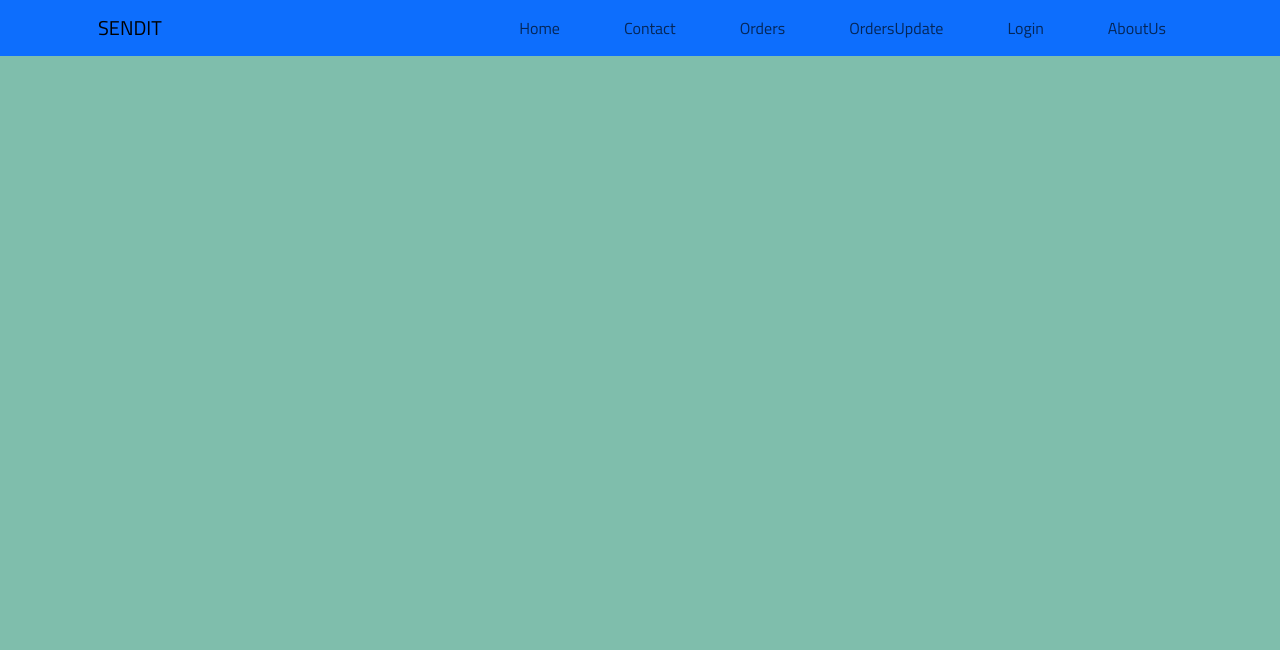
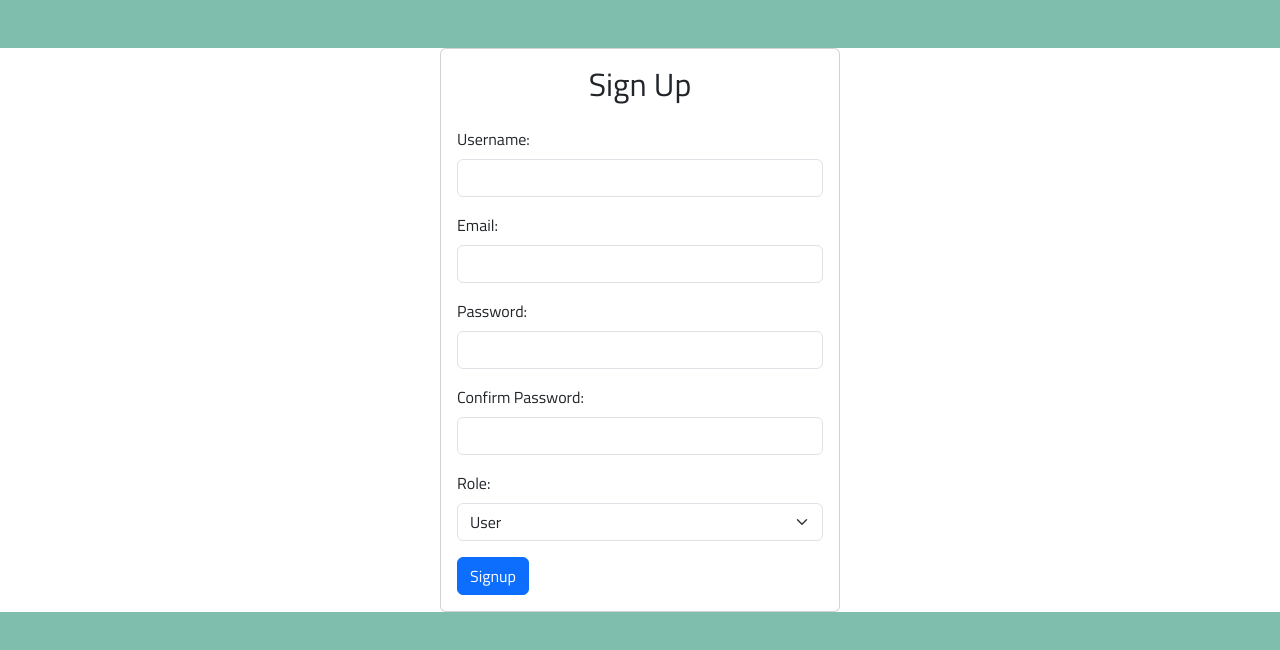
Before and after one commit to BROGRAMMER025/finalsproject, a React (Create React App) app: page /signup in a window 1280 px wide. Shown: the top 650 px of the page. Built offline with nearby package versions, Linux system fonts and the light colour scheme.

Commit message:
modified user dashboard

```diff
--- a/src/Components/App.js
+++ b/src/Components/App.js
@@ -1,26 +1,38 @@
-import React from 'react';
-import { BrowserRouter as Router, Route, Routes, useLocation } from 'react-router-dom';
+import React, { useState } from 'react';
+import { BrowserRouter as Router, Route, Routes } from 'react-router-dom';
 import 'bootstrap/dist/css/bootstrap.min.css';
 import 'bootstrap-icons/font/bootstrap-icons.css';
 import ContactForm from './ContactForm';
 import NavBar from './NavBar';
 import Home from './Home';
-import Login from './Login';
 import Orders from './Orders';
 import OrdersUpdate from './OrdersUpdate';
 import AboutUs from './AboutUs';
+import SignupForm from './SignupForm';
+import LandingPage from  './LandingPage';
+import LoginForm from './LoginForm';
 
 function App() {
+  const [isLoggedIn, setIsLoggedIn] = useState(false); // State for tracking authentication status
+
   return (
     <Router>
-      <NavBar />
       <Routes>
-        <Route path="/" element={<Home />} /> {/* Define Home route */}
-        <Route path="/contact" element={<ContactForm />} /> {/* Define Contact route */}
-        <Route path="/login" element={<Login />} />
-        <Route path="/orders" element={<Orders />} />
-        <Route path="/ordersupdate" element={<OrdersUpdate />} />
-        <Route path="/aboutus" element={<AboutUs />} />
+        <Route path="/" element={<LandingPage setIsLoggedIn={setIsLoggedIn} />} />
+        <Route path="/login" element={<LoginForm setIsLoggedIn={setIsLoggedIn} />} />
+        <Route path="/signup"  element={<SignupForm setIsLoggedIn={setIsLoggedIn} />} />
+        {/* Protected routes - only accessible when logged in */}
+        {isLoggedIn && (
+          <>
+
+            <Route path="/contact" element={<ContactForm />} />
+            <Route path="/navbar" element={<NavBar />} />
+            <Route path="/home" element={<Home />} />
+            <Route path="/orders" element={<Orders />} />
+            <Route path="/ordersupdate" element={<OrdersUpdate />} />
+            <Route path="/aboutus" element={<AboutUs />} />
+          </>
+        )}
       </Routes>
     </Router>
   );
--- a/src/Components/LandingPage.js
+++ b/src/Components/LandingPage.js
@@ -1,26 +1,48 @@
 import React from 'react';
 import { Link } from 'react-router-dom';
-import '/node_modules/bootstrap/dist/css/bootstrap.min.css';
-import backgroundImage from '../images/julius-drost-hUeTXNIzvlc-unsplash.jpg';
 
-const LandingPage = () => {
+const LandingPage = ({ setIsLoggedIn }) => {
   return (
-    <div className="container-fluid position-relative p-0" style={{ backgroundImage: `url(${backgroundImage})`, backgroundSize: 'cover', backgroundPosition: 'center', opacity: '1.0' }}>
-
-      <div className="home-container position-relative w-100 min-vh-100 d-flex align-items-center justify-content-center" style={{ flexDirection: 'column' }}>
-        <div className="position-absolute top-0 start-0 w-100 h-100" style={{ backgroundColor: 'rgba(0,0,0,0.5)' }}></div>
-
-        <div className="container position-relative z-index-1 text-white text-center">
-          <p style={{ fontSize: '3rem', fontWeight: 'bold' }}>Delivering Excellence, One Package at a Time!</p>
-
-          <div className="mt-4">
-            <Link to="/login" className="btn btn-primary btn-lg mx-2 px-4 py-2">Log In</Link>
-            <Link to="/signup" className="btn btn-secondary btn-lg mx-2 px-4 py-2">Sign Up</Link>
+    <div className="landing-page" style={{ backgroundImage: `url(${process.env.PUBLIC_URL}/arno-senoner-yqu6tJkSQ_k-unsplash.jpg)`, backgroundSize: 'cover', backgroundPosition: 'center', height: '100vh' }}>
+      <div className="landing-content" style={{ textAlign: 'center', paddingTop: '40vh' }}>
+        <h1 style={{ fontSize: '3rem', marginBottom: '20px' }}>WELCOME TO SENDIT</h1>
+        <p style={{ fontSize: '1.5rem', marginBottom: '20px' }}>Signup or Login to begin</p>
+        <div>
+          <Link to="/signup">
+            <button className="btn btn-primary mr-2">SignUp</button>
+          </Link>
+          <Link to="/login">
+            <button className="btn btn-primary">Login</button>
+          </Link>
+        </div>
+      </div>
+      <footer className="footer" style={{ backgroundColor: '#010101', color: 'white', position: 'fixed', bottom: 0, left: 0, right: 0, height: '120px' }}>
+        <div className="container-fluid">
+          <div className="row">
+            <div className="col-md-6">
+              <p style={{ color: 'gray', marginBottom: '5px' }}>
+                At SendIt, your delivery is our main priority. We obsess over customer satisfaction and getting your package there, wherever that may be.
+              </p>
+              <button className="btn btn-primary" style={{ marginBottom: '5px' }}>ABOUT US</button>
+            </div>
+            <div className="col-md-6">
+              <h4 style={{ color: 'white', marginBottom: '5px' }}>
+                <span style={{ position: 'relative', zIndex: 1, borderBottom: '2px solid #ff0000', paddingBottom: '3px' }}>ContactUs</span>
+                <span style={{ position: 'relative', zIndex: 0 }}></span>
+              </h4>
+              <p style={{ color: 'gray', marginBottom: '5px' }}>Feel free to reach out to us at any moment</p>
+              <Link to="/contact">
+                <button className="btn btn-primary" style={{ marginBottom: '5px' }}>ContactUs</button>
+              </Link>
+            </div>
+            <div className="col-12 text-center" style={{ borderTop: '1px solid gray', paddingTop: '5px', marginTop: '5px' }}>
+              <p>© 2024 SendIt. All rights reserved.</p>
+            </div>
           </div>
         </div>
-      </div>
+      </footer>
     </div>
   );
-};
+}
 
 export default LandingPage;
--- a/src/Components/Login.js
+++ /dev/null
@@ -1,57 +0,0 @@
-import React, { useState } from 'react';
-
-function LoginForm() {
-    const [email, setEmail] = useState('');
-    const [password, setPassword] = useState('');
-
-    const handleInputChange = (e) => {
-        const { name, value } = e.target;
-        if (name === 'email') setEmail(value);
-        if (name === 'password') setPassword(value);
-    };
-
-    const handleSubmit = (e) => {
-        e.preventDefault();
-        // Store email and password in local storage
-        localStorage.setItem('userEmail', email);
-        localStorage.setItem('userPassword', password);
-
-        console.log(`Login with: ${email}, ${password}`);
-
-        setEmail('');
-        setPassword('');
-    };
-
-    return (
-        <form onSubmit={handleSubmit} className="container">
-            <div className="mb-3">
-                <label htmlFor="email" className="form-label">Email Address</label>
-                <input
-                    type="email"
-                    className="form-control"
-                    id="email"
-                    name="email"
-                    value={email}
-                    onChange={handleInputChange}
-                    style={{ letterSpacing: '1px' }}
-                    required
-                />
-            </div>
-            <div className="mb-3">
-                <label htmlFor="password" className="form-label">Password</label>
-                <input
-                    type="password"
-                    className="form-control"
-                    id="password"
-                    name="password"
-                    value={password}
-                    onChange={handleInputChange}
-                    required
-                />
-            </div>
-            <button type="submit" className="btn btn-primary">Login</button>
-        </form>
-    );
-}
-
-export default LoginForm;
--- /dev/null
+++ b/src/Components/LoginForm.js
@@ -0,0 +1,65 @@
+import React, { useState } from 'react';
+import { useNavigate, Link } from 'react-router-dom';
+import axios from 'axios';
+
+function LoginForm({ setIsLoggedIn }) {
+  const [username, setUsername] = useState('');
+  const [password, setPassword] = useState('');
+  const navigate = useNavigate();
+
+  const handleSubmit = async (e) => {
+    e.preventDefault();
+    try {
+      const res = await axios.post('https://sendit-backend-e3x7.onrender.com/auth/login', { username, password });
+      console.log(res);
+      alert('Logged in successfully');
+      setIsLoggedIn(true); // Update isLoggedIn state after successful login
+      localStorage.setItem('access_token', res.data.access_token);
+      navigate('/Navbar'); // Navigate to the user dashboard after successful login
+    } catch (error) {
+      console.error('Login error', error);
+      alert('Failed to log in. Please check your credentials and try again.');
+    }
+  };
+
+  return (
+    <div className="max-w-md mx-auto mt-28 bg-white rounded-lg shadow-md p-4 border">
+      <h2 className="text-2xl font-bold mb-4 text-center">User Login</h2>
+      <form onSubmit={handleSubmit} className="p-4 mt-2">
+        <div className="mb-3">
+          <label className="form-label">Username</label>
+          <input
+            type="text"
+            className="form-control"
+            value={username}
+            onChange={(e) => setUsername(e.target.value)}
+            required
+          />
+        </div>
+        <div className="mb-3">
+          <label className="form-label">Password</label>
+          <input
+            type="password"
+            className="form-control"
+            value={password}
+            onChange={(e) => setPassword(e.target.value)}
+            required
+          />
+        </div>
+        <button
+          type="submit"
+          className="btn btn-primary"
+          style={{ backgroundColor: '#003366', borderColor: '#003366' }}
+        >
+          Login
+        </button>
+        <div className="mt-3">
+          {/* Link to signup page */}
+          <p>Don't have an account? <Link to="/signup" className="text-blue-500">Register</Link></p>
+        </div>
+      </form>
+    </div>
+  );
+}
+
+export default LoginForm;
--- a/src/Components/NavBar.js
+++ b/src/Components/NavBar.js
@@ -10,7 +10,7 @@ const NavBar = () => {
         <Navbar.Toggle aria-controls="basic-navbar-nav" />
         <Navbar.Collapse id="basic-navbar-nav">
           <Nav className="ms-auto">
-            <Nav.Link as={Link} to="/" className="mx-4">Home</Nav.Link>
+            <Nav.Link as={Link} to="/home" className="mx-4">Home</Nav.Link>
 
             <Nav.Link as={Link} to="/contact" className="mx-4">Contact</Nav.Link> {/* Add Contact link */}
 
--- a/src/Components/OrdersUpdate.js
+++ b/src/Components/OrdersUpdate.js
@@ -1,8 +1,11 @@
 import React, { useState } from 'react';
 import { Container, Row, Col, Form, Button, Card } from 'react-bootstrap';
 import { useNavigate } from 'react-router-dom';
+
 import axios from 'axios';
 import { Link } from 'react-router-dom';
+
+
 
 function OrdersUpdate() {
   const [trackingNumber, setTrackingNumber] = useState('');
--- /dev/null
+++ b/src/Components/SignupForm.js
@@ -0,0 +1,123 @@
+import React, { useState } from 'react';
+import axios from 'axios';
+
+function SignupForm() {
+  const [formData, setFormData] = useState({
+    username: '',
+    email: '',
+    password: '',
+    confirm_password: '',
+    role: 'user'
+  });
+
+  const handleChange = (e) => {
+    const { name, value } = e.target;
+    setFormData({ ...formData, [name]: value });
+  };
+
+  const handleSubmit = async (e) => {
+    e.preventDefault();
+
+    const submitFormData = formData.role === 'admin' ? formData :
+      Object.fromEntries(Object.entries(formData).filter(([key]) => key !== 'secret_key'));
+    try {
+      const response = await axios.post('https://sendit-backend-e3x7.onrender.com/auth/signup', submitFormData);
+      console.log('Signup successful:', response.data);
+      // Optionally, redirect the user or display a success message
+    } catch (error) {
+      console.error('Signup failed:', error.response.data);
+      // Handle errors, such as displaying error messages to the user
+    }
+  };
+
+  return (
+    <div className="container mt-5">
+      <div className="card mx-auto" style={{ maxWidth: '400px' }}>
+        <div className="card-body">
+          <h2 className="card-title mb-4">Sign Up</h2>
+          <form onSubmit={handleSubmit}>
+            <div className="mb-3">
+              <label htmlFor="username" className="form-label">Username:</label>
+              <input
+                type="text"
+                id="username"
+                name="username"
+                value={formData.username}
+                onChange={handleChange}
+                className="form-control"
+                required
+              />
+            </div>
+            <div className="mb-3">
+              <label htmlFor="email" className="form-label">Email:</label>
+              <input
+                type="email"
+                id="email"
+                name="email"
+                value={formData.email}
+                onChange={handleChange}
+                className="form-control"
+                required
+              />
+            </div>
+            <div className="mb-3">
+              <label htmlFor="password" className="form-label">Password:</label>
+              <input
+                type="password"
+                id="password"
+                name="password"
+                value={formData.password}
+                onChange={handleChange}
+                className="form-control"
+                required
+              />
+            </div>
+            <div className="mb-3">
+              <label htmlFor="confirm_password" className="form-label">Confirm Password:</label>
+              <input
+                type="password"
+                id="confirm_password"
+                name="confirm_password"
+                value={formData.confirm_password}
+                onChange={handleChange}
+                className="form-control"
+                required
+              />
+            </div>
+            {/* Conditionally render secret key field if role is admin */}
+            {formData.role === 'admin' && (
+              <div className="mb-3">
+                <label htmlFor="secret_key" className="form-label">Secret Key:</label>
+                <input
+                  type="password"
+                  id="secret_key"
+                  name="secret_key"
+                  value={formData.secret_key}
+                  onChange={handleChange}
+                  className="form-control"
+                />
+              </div>
+            )}
+            <div className="mb-3">
+              <label htmlFor="role" className="form-label">Role:</label>
+              <select
+                id="role"
+                name="role"
+                value={formData.role}
+                onChange={handleChange}
+                className="form-select"
+                required
+              >
+                <option value="user">User</option>
+                <option value="admin">Admin</option>
+              </select>
+            </div>
+            <button type="submit" className="btn btn-primary">Signup</button>
+          </form>
+        </div>
+      </div>
+    </div>
+  );
+}
+
+export default SignupForm;
```
